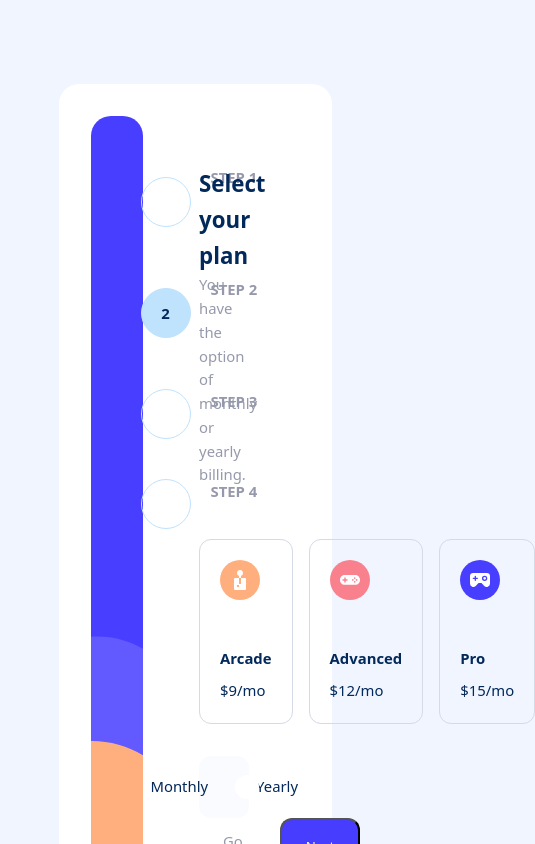
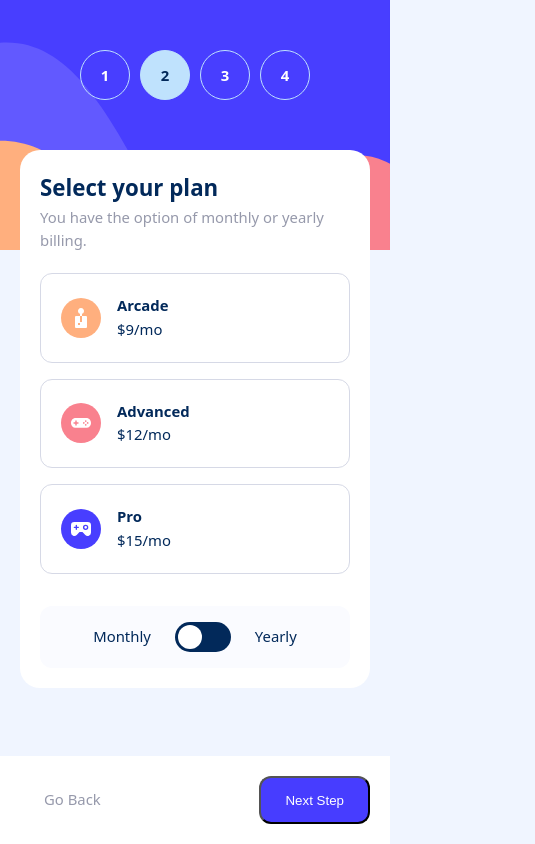
Before and after one commit to DHayk87/Multi-step-form, a plain HTML site: page index.html in a window 390 px wide. Both pictures are taken after a click on the button "Next Step". Shown: the top 844 px of the page, 535 px wide, since content can reach past the window. Drawn offline with Linux system fonts and the light colour scheme.

Commit message:
style: add responsive design and minor JS fixes
- Add mobile and tablet responsive layouts
- Fix step validation and state updates in JS

```diff
--- a/index.html
+++ b/index.html
@@ -11,7 +11,12 @@
             sizes="32x32"
             href="./assets/images/favicon-32x32.png"
         />
-        <link rel="stylesheet" href="./styles.css" />
+        <link rel="stylesheet" href="./styleMobile.css" />
+        <link
+            rel="stylesheet"
+            href="./styleDesktop.css"
+            media="screen and (min-width: 64rem)"
+        />
         <script src="./script.js" defer></script>
 
         <title>Frontend Mentor | Multi-step form</title>
@@ -53,12 +58,14 @@
                     aria-labelledby="step1-title"
                 >
                     <div class="container">
+                        <form class="form-step-1" id="form-step-1" novalidate>
+                            <div class="step-top">
                                 <h2 id="step1-title">Personal info</h2>
                                 <p class="lead">
-                            Please provide your name, email address, and phone number.
+                                    Please provide your name, email address, and phone
+                                    number.
                                 </p>
 
-                        <form class="from-step-1" id="form-step-1" novalidate>
                                 <div class="form-control">
                                     <label for="name">Name</label>
                                     <input
@@ -100,7 +107,9 @@
                                     />
                                     <span class="error" aria-live="polite"></span>
                                 </div>
+                            </div>
 
+                            <div class="step-bottom">
                                 <div class="form-actions">
                                     <button
                                         type="submit"
@@ -109,6 +118,7 @@
                                     >
                                         Next Step
                                     </button>
+                                </div>
                             </div>
                         </form>
                     </div>
@@ -124,12 +134,17 @@
                     aria-labelledby="step2-title"
                 >
                     <div class="container">
+                        <div class="step-top">
                             <h2 id="step2-title">Select your plan</h2>
                             <p class="lead">
                                 You have the option of monthly or yearly billing.
                             </p>
 
-                        <div class="plans" role="radiogroup" aria-label="Available plans">
+                            <div
+                                class="plans"
+                                role="radiogroup"
+                                aria-label="Available plans"
+                            >
                                 <label class="plan-card">
                                     <input
                                         type="radio"
@@ -150,7 +165,12 @@
                                             <div class="plan-name">Arcade</div>
                                             <div class="plan-price">
                                                 <span class="price-month">$9/mo</span
-                                            ><span class="price-year" hidden>$90/yr</span>
+                                                ><span class="price-year" hidden
+                                                    >$90/yr</span
+                                                >
+                                            </div>
+                                            <div class="monthly-discount">
+                                                2 months free
                                             </div>
                                         </div>
                                     </div>
@@ -179,6 +199,9 @@
                                                     >$120/yr</span
                                                 >
                                             </div>
+                                            <div class="monthly-discount">
+                                                2 months free
+                                            </div>
                                         </div>
                                     </div>
                                 </label>
@@ -206,6 +229,9 @@
                                                     >$150/yr</span
                                                 >
                                             </div>
+                                            <div class="monthly-discount">
+                                                2 months free
+                                            </div>
                                         </div>
                                     </div>
                                 </label>
@@ -223,7 +249,9 @@
                                 </label>
                                 <span class="label">Yearly</span>
                             </div>
+                        </div>
 
+                        <div class="step-bottom">
                             <div class="form-actions">
                                 <button
                                     type="button"
@@ -243,6 +271,7 @@
                                 </button>
                             </div>
                         </div>
+                    </div>
                 </section>
 
                 <!-- Step 3 - Add-ons -->
@@ -255,10 +284,13 @@
                     aria-labelledby="step3-title"
                 >
                     <div class="container">
+                        <form id="form-step-3" class="form-step-3">
+                            <div class="step-top">
                                 <h2 id="step3-title">Pick add-ons</h2>
-                        <p class="lead">Add-ons help enhance your gaming experience.</p>
+                                <p class="lead">
+                                    Add-ons help enhance your gaming experience.
+                                </p>
 
-                        <form id="form-step-3" class="form-step-3">
                                 <label class="addon">
                                     <div class="input-wrapper">
                                         <input
@@ -295,7 +327,9 @@
                                     </div>
                                     <div class="addon-content">
                                         <div class="addon-title">Larger storage</div>
-                                    <div class="addon-desc">Extra 1TB of cloud save</div>
+                                        <div class="addon-desc">
+                                            Extra 1TB of cloud save
+                                        </div>
                                     </div>
                                     <div class="addon-price">
                                         <span class="price-month">+$2/mo</span
@@ -315,7 +349,9 @@
                                         />
                                     </div>
                                     <div class="addon-content">
-                                    <div class="addon-title">Customizable Profile</div>
+                                        <div class="addon-title">
+                                            Customizable Profile
+                                        </div>
                                         <div class="addon-desc">
                                             Custom theme on your profile
                                         </div>
@@ -325,7 +361,8 @@
                                         ><span class="price-year" hidden>+$20/yr</span>
                                     </div>
                                 </label>
-
+                            </div>
+                            <div class="step-bottom">
                                 <div class="form-actions">
                                     <button
                                         type="button"
@@ -344,6 +381,7 @@
                                         Next Step
                                     </button>
                                 </div>
+                            </div>
                         </form>
                     </div>
                 </section>
@@ -358,6 +396,7 @@
                     aria-labelledby="step4-title"
                 >
                     <div class="container">
+                        <div class="step-top">
                             <h2 id="step4-title">Finishing up</h2>
                             <p class="lead">
                                 Double-check everything looks OK before confirming.
@@ -365,7 +404,9 @@
 
                             <div class="summary">
                                 <div class="summary-plan">
-                                <strong class="summary-plan-name" id="summary-plan-name"
+                                    <strong
+                                        class="summary-plan-name"
+                                        id="summary-plan-name"
                                         >Arcade (Monthly)</strong
                                     >
                                     <button
@@ -376,7 +417,9 @@
                                     >
                                         change
                                     </button>
-                                <span class="summary-plan-price" id="summary-plan-price"
+                                    <span
+                                        class="summary-plan-price"
+                                        id="summary-plan-price"
                                         >$9/mo</span
                                     >
                                 </div>
@@ -434,11 +477,15 @@
                             </div>
                             <div class="summary-total">
                                 <span id="summary-total">Total (per month)</span>
-                            <strong class="summary-total-price" id="summary-total-price"
+                                <strong
+                                    class="summary-total-price"
+                                    id="summary-total-price"
                                     >$10/mo</strong
                                 >
                             </div>
+                        </div>
 
+                        <div class="step-bottom">
                             <div class="form-actions">
                                 <button
                                     type="button"
@@ -455,6 +502,7 @@
                                 >
                                     Confirm
                                 </button>
+                            </div>
                         </div>
                     </div>
                 </section>
@@ -479,6 +527,7 @@
                             Thanks for confirming your subscription! We hope you have fun
                             using our platform. If you ever need support, please feel free
                             to email us at
+                            <br>
                             <a href="mailto:dhayk87@gmail.com">dhayk87@gmail.com</a>.
                         </p>
                     </div>
--- a/script.js
+++ b/script.js
@@ -204,6 +204,7 @@ const toStep1BackBtn = document.getElementById("toStep1BackBtn");
 const toStep3NextBtn = document.getElementById("toStep3NextBtn");
 const planCard = document.querySelectorAll(".plan-card");
 const addOnPrice = document.querySelectorAll(".addon-price span");
+const monthlyDiscount = document.querySelectorAll(".monthly-discount");
 
 const planData = {
     arcade: {
@@ -229,13 +230,13 @@ billingToggle.addEventListener("change", () => {
         isBillingMonthly = false;
         priceMonthSpan.forEach((price) => price.hidden = true);
         priceYearSpan.forEach((price) => price.hidden = false);
+        monthlyDiscount.forEach((discount) => discount.classList.add("monthly-discount-show"));
     } else {
         isBillingMonthly = true;
         priceMonthSpan.forEach((price) => price.hidden = false);
         priceYearSpan.forEach((price) => price.hidden = true);
+        monthlyDiscount.forEach((discount) => discount.classList.remove("monthly-discount-show"));
     }
-    console.log(priceYearSpan)
-    console.log(priceMonthSpan)
 });
 
 toStep1BackBtn.addEventListener("click", () => {
--- /dev/null
+++ b/styleDesktop.css
@@ -0,0 +1,107 @@
+
+
+.multi-step-form {
+    width: 70%;
+    margin: 10vh auto;
+    min-height: 80vh;
+    padding: var(--space-xl);
+    display: grid;
+    align-items: flex-start;
+    grid-template-columns: minmax(max-content ,25%) minmax(auto, 75%);
+    grid-template-rows: 100%;
+    background-color: var(--color-neutral-white);
+    border-radius: 1.25rem;
+    gap: var(--space-xl);
+}
+main{
+  display: grid;
+}
+
+.form-area{
+    margin: 0;
+    background-color: transparent;
+    border-radius: 0;
+}
+.nav-bar {
+    border-radius: 1.25rem;
+    min-height: 100%;
+    background-color: var(--color-primary-blue-950);
+    background-image: url("./assets/images/bg-sidebar-desktop.svg");
+    background-size: cover;
+}
+.nav-panel {
+    padding: clamp(var(--space-xxs), 5vw, var(--space-xl));
+    display: grid;
+    justify-content: flex-start;
+    gap: 2.5rem;
+}
+.link {
+    display: grid;
+    grid-template-columns: 3.125rem auto;
+    justify-content: flex-start;
+    align-items: center;
+    gap: 0 1.25rem;
+    color: var(--color-neutral-white);
+    font-weight: var(--font-weight-bold);
+}
+.link span{
+    display: block;
+}
+.step {
+    height: 100%;
+}
+.step-top,
+.step-bottom{
+    padding: max(0.4rem, 3vw);
+    margin-inline: 0;
+}
+.step-bottom{
+    margin-top: auto;
+}
+.step-title {
+    text-align: center;
+    line-height: 3rem;
+    border: solid 0.0625rem var(--color-primary-blue-200);
+    grid-row: span 2;
+    border-radius: 50%;
+    aspect-ratio: 1;
+}
+.form-step-1 {
+    height: 90%;
+    display: flex;
+    flex-direction: column;
+}
+
+.plans {
+    display: grid;
+    grid-template-columns: repeat(3, 1fr);
+    gap: 1.5rem;
+    width: 100%;
+    margin-top: 2rem;
+    border: none;
+}
+.plan-card{
+    text-align: left;
+}
+.plan-content {
+    display: flex;
+    flex-direction: column;
+    align-items: start;
+    gap: 1rem;
+}
+
+.plan-content img {
+    margin-bottom: 2.5rem;
+}
+
+.plan-name {
+    margin-bottom: 0.5rem;
+}
+
+
+
+
+.attribution {
+    grid-column: span 2;
+    text-align: center;
+}
--- a/styles.css
+++ b/styleMobile.css
@@ -59,10 +59,10 @@ a {
 }
 .container {
     margin: auto;
-    width: 80%;
+    width: 100%;
 }
 main {
-    height: calc(100% - 2.5rem);
+    min-height: calc(100% - 2.5rem);
 }
 /*
   ┌── [INFO] ──────────────────────────────────────────────────────────────────┐
@@ -71,44 +71,46 @@ main {
 */
 
 .multi-step-form {
-    width: 70%;
-    margin: 10vh auto;
-    min-height: 80vh;
-    padding: var(--space-xl);
+    width: 100%;
     display: grid;
     align-items: flex-start;
-    grid-template-columns: 25% 78%;
-    grid-template-rows: 100%;
-    background-color: var(--color-neutral-white);
+    grid-template-columns: 1fr;
     border-radius: 1.25rem;
 }
 .nav-bar {
-    border-radius: 1.25rem;
     min-height: 100%;
     background-color: var(--color-primary-blue-950);
     background-image: url("./assets/images/bg-sidebar-desktop.svg");
     background-size: cover;
+    background-position: 0 80%;
 }
 
 .nav-panel {
-    padding: var(--space-xxl);
-    display: grid;
-    gap: 2.5rem;
+    padding: clamp(var(--space-xxs), 5vw, var(--space-md));
+    padding-top: var(--space-xxl);
+    display: flex;
+    align-items: flex-start;
+    justify-content: center;
+    gap: clamp(var(--space-sm), 2vw, var(--space-xxl));
+    min-height: 250px;
 }
 .link {
     display: grid;
     grid-template-columns: 3.125rem auto;
     justify-content: flex-start;
     align-items: center;
-    gap: 0 1.25rem;
+    gap: 0;
     color: var(--color-neutral-white);
     font-weight: var(--font-weight-bold);
+}
+.link span {
+    display: none;
 }
 .step-title {
     text-align: center;
     line-height: 3rem;
     border: solid 0.0625rem var(--color-primary-blue-200);
-    grid-row: span 2;
+    grid-row: span 1;
     border-radius: 50%;
     aspect-ratio: 1;
 }
@@ -122,7 +124,10 @@ main {
     ) !important;
     color: var(--color-primary-blue-950);
 }
-
+.form-area {
+    margin-top: -100px;
+    border-radius: 1.25rem;
+}
 /*
   ┌── [INFO] ──────────────────────────────────────────────────────────────────┐
   │ Steps                                                                      │
@@ -131,8 +136,7 @@ main {
 
 .step {
     display: none;
-    padding: var(--space-xxl);
-    height: 100%;
+    height: calc(100vh - 150px);
 }
 .step .container {
     height: 100%;
@@ -142,6 +146,18 @@ main {
 
 .step-active {
     display: block;
+}
+.step-top{
+    background-color: var(--color-neutral-white);
+    padding: var(--space-lg);
+    border-radius: 1.25rem;
+    margin-inline: var(--space-lg);
+}
+.step-bottom{
+    margin-top: auto;
+    padding: var(--space-lg);
+    background-color: var(--color-neutral-white);
+    text-align: right;
 }
 
 .step h2 {
@@ -176,7 +192,7 @@ main {
     color: var(--color-primary-red-500);
     font-weight: var(--font-weight-bold);
 }
-.input-error{
+.input-error {
     border-color: var(--color-primary-red-500) !important;
 }
 .form-actions {
@@ -195,8 +211,8 @@ main {
     }
 }
 
-.from-step-1 {
-    height: 90%;
+.form-step-1 {
+    height: 100%;
     display: flex;
     flex-direction: column;
 }
@@ -209,10 +225,10 @@ main {
 
 .plans {
     display: grid;
-    grid-template-columns: repeat(3, 1fr);
+    grid-template-columns: repeat(1, 1fr);
     gap: 1rem;
     width: 100%;
-    margin-top: 2rem;
+    margin-top: 1rem;
     border: none;
 }
 .plan-card {
@@ -237,12 +253,23 @@ main {
     border: 0.0625rem solid var(--color-primary-purple-600);
     background-color: var(--color-neutral-blue-50);
 }
+.plan-content {
+    display: grid;
+    grid-template-columns: auto 1fr;
+    align-items: center;
+    gap: 1rem;
+}
 .plan-content img {
-    margin-bottom: 2.5rem;
+    margin-bottom: 0;
 }
 .plan-name {
     font-weight: var(--font-weight-bold);
-    margin-bottom: 0.5rem;
+}
+.monthly-discount{
+    display: none;
+}
+.monthly-discount-show{
+    display: block;
 }
 .billing-toggle {
     display: flex;
@@ -298,7 +325,6 @@ input:checked + .slider {
     }
 }
 
-
 /*
   ┌── [INFO] ──────────────────────────────────────────────────────────────────┐
   │ select add-ons card                                                        │
@@ -313,40 +339,41 @@ input:checked + .slider {
 }
 .addon {
     display: grid;
-    grid-template-columns: 50px auto auto;
+    grid-template-columns: minmax(auto, 50px) auto auto;
     align-items: center;
-    gap:0 1.5rem;
+    gap: 0 1.5rem;
     border: 0.0625rem solid var(--color-neutral-purple-200);
     border-radius: 0.75rem;
     padding: 1.5rem;
 }
-.addon:hover{
+.addon:not(:last-of-type){
+    margin-bottom: 1.5rem;
+}
+
+.addon:hover {
     border-color: var(--color-primary-purple-600);
 }
-.addon:has(input:checked){
+.addon:has(input:checked) {
     border-color: var(--color-primary-purple-600);
     background-color: var(--color-neutral-blue-50);
 }
-.addon .input-wrapper{
+.addon .input-wrapper {
     grid-row: span 2;
     display: flex;
     justify-content: center;
     align-items: center;
     gap: 1.5rem;
-
 }
 
-.addon-title{
+.addon-title {
     font-weight: var(--font-weight-medium);
     color: var(--color-neutral-blue-950);
-
 }
-.addon-desc{
+.addon-desc {
     color: var(--color-neutral-gray-500);
-
 }
-.addon-price{
-    color: var(--color-primary-purple-600) ;
+.addon-price {
+    color: var(--color-primary-purple-600);
     text-align: right;
 }
 
@@ -356,16 +383,16 @@ input:checked + .slider {
   └────────────────────────────────────────────────────────────────────────────┘
 */
 
-.summary{
+.summary {
     display: flex;
     flex-direction: column;
     width: 100%;
     padding: 1.5rem;
     background-color: var(--color-neutral-blue-50);
-    border-radius:0.75rem;
+    border-radius: 0.75rem;
 }
 
-.summary-plan{
+.summary-plan {
     display: grid;
     align-items: center;
     justify-content: space-between;
@@ -374,29 +401,29 @@ input:checked + .slider {
     padding-bottom: 1.5rem;
     border-bottom: solid 1px var(--color-neutral-purple-200);
 }
-.summary-plan .summary-plan-name{
+.summary-plan .summary-plan-name {
     font-weight: var(--font-weight-bold);
     color: var(--color-neutral-blue-950);
 }
-.summary-plan-price{
+.summary-plan-price {
     grid-column: 2;
-    grid-row: 1/ span 2;
+    grid-row: 1 / span 2;
     font-weight: var(--font-weight-bold);
     color: var(--color-primary-blue-950);
 }
 
-.btn-change{
+.btn-change {
     all: unset;
     cursor: pointer;
     text-decoration: underline;
     font-weight: var(--font-weight-medium);
     color: var(--color-neutral-blue-950);
-    &:hover{
+    &:hover {
         color: var(--color-primary-purple-600);
     }
 }
 
-.summary-addon{
+.summary-addon {
     display: none;
     align-items: center;
     justify-content: space-between;
@@ -406,24 +433,22 @@ input:checked + .slider {
     padding: 1.5rem 0;
 }
 
-.summary-addon[data-addonstate="true"]{
+.summary-addon[data-addonstate="true"] {
     display: grid;
 }
 
-.summary-addon:last-of-type{
+.summary-addon:last-of-type {
     border-bottom: none;
 }
 
-.summary-total{
+.summary-total {
     display: grid;
     align-items: center;
     justify-content: space-between;
     grid-template-columns: auto auto;
     padding: 1.5rem;
     background-color: var(--color-neutral-white);
-
 }
-
 
 /*
   ┌── [INFO] ──────────────────────────────────────────────────────────────────┐
@@ -431,21 +456,25 @@ input:checked + .slider {
   └────────────────────────────────────────────────────────────────────────────┘
 */
 
-.thank-you{
+.container.thank-you {
     display: flex;
     flex-direction: column;
     align-items: center;
     justify-content: center;
     gap: 1.5rem;
-    width: 100%;
-    height: 100%;
     text-align: center;
+    background-color: var(--color-neutral-white);
+    height: auto;
+    width: auto;
+    margin: var(--space-lg);
+    padding: var(--space-xxl) var(--space-lg);
+    border-radius: 0.75rem;
+    font-size: 1.25rem;
 }
-
 
 /* -------------------------------------*/
 
 .attribution {
-    grid-column: span 2;
+    /* grid-column: span 2; */
     text-align: center;
 }
```
Lines whose indentation alone changed are shown as unchanged.
